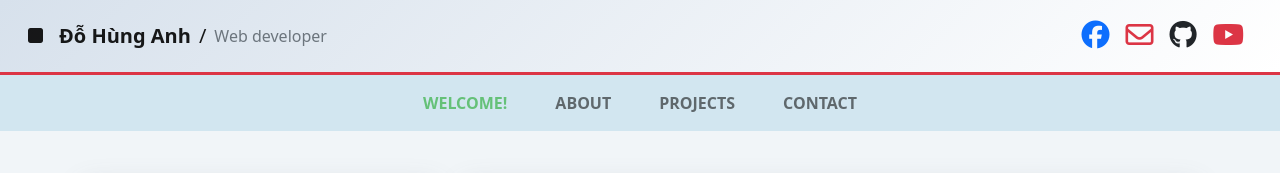
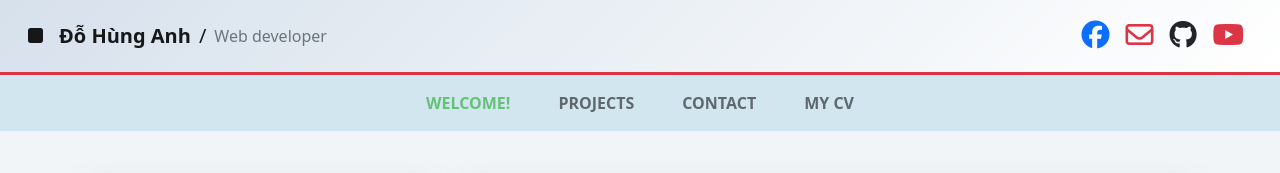
Before and after one commit to anhdh-gh/my-projects, a React (Create React App) app: page / in a window 1280 px wide. Shown: the top 173 px of the page. Built offline with nearby package versions, Linux system fonts and the light colour scheme.

Commit message:
Push link my cv

```diff
--- a/src/components/Header.jsx
+++ b/src/components/Header.jsx
@@ -2,6 +2,7 @@ import { Navbar, Container, Nav } from 'react-bootstrap'
 import { Icon } from '../components'
 import { useLocation, useNavigate } from "react-router"
 import { ROUTE_PATH } from '../constants'
+import CV from '../assets/file/CV_ANH-DO_WEB DEVELOPER.pdf'
 
 const Header = (props) => {
     const { pathname } = useLocation()
@@ -38,9 +39,9 @@ const Header = (props) => {
             <Navbar.Collapse id="navbarScroll" className="text-uppercase">
                 <Nav className="mx-auto text-center" navbarScroll>
                     <Nav.Link as="span" style={{ cursor: 'pointer' }} onClick={() => navigate(ROUTE_PATH.WELCOME)} className={`px-sm-4 fw-bold ${pathname === ROUTE_PATH.WELCOME ? 'active-success' : ''}`}>Welcome!</Nav.Link>
-                    <Nav.Link as="span" style={{ cursor: 'pointer' }} className="px-sm-4 fw-bold">About</Nav.Link>
                     <Nav.Link as="span" style={{ cursor: 'pointer' }} onClick={() => navigate(ROUTE_PATH.PROJECTS)} className={`px-sm-4 fw-bold ${pathname === ROUTE_PATH.PROJECTS ? 'active-success' : ''}`}>Projects</Nav.Link>
                     <Nav.Link as="span" style={{ cursor: 'pointer' }} onClick={() => navigate(ROUTE_PATH.CONTACT)} className={`px-sm-4 fw-bold ${pathname === ROUTE_PATH.CONTACT ? 'active-success' : ''}`}>Contact</Nav.Link>
+                    <Nav.Link href={CV} target="_blank" rel="noreferrer" className="px-sm-4 fw-bold">MY CV</Nav.Link>
                 </Nav>
             </Navbar.Collapse>
         </Container>
```
